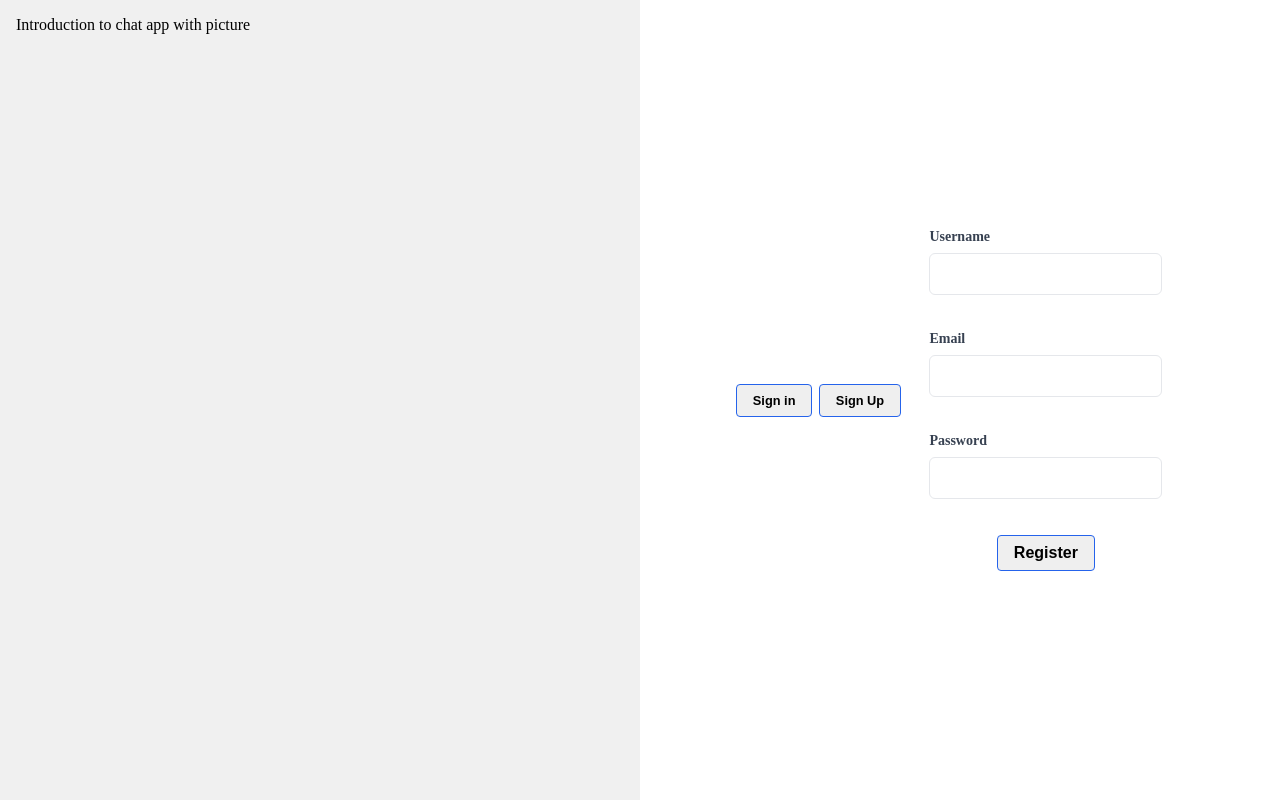
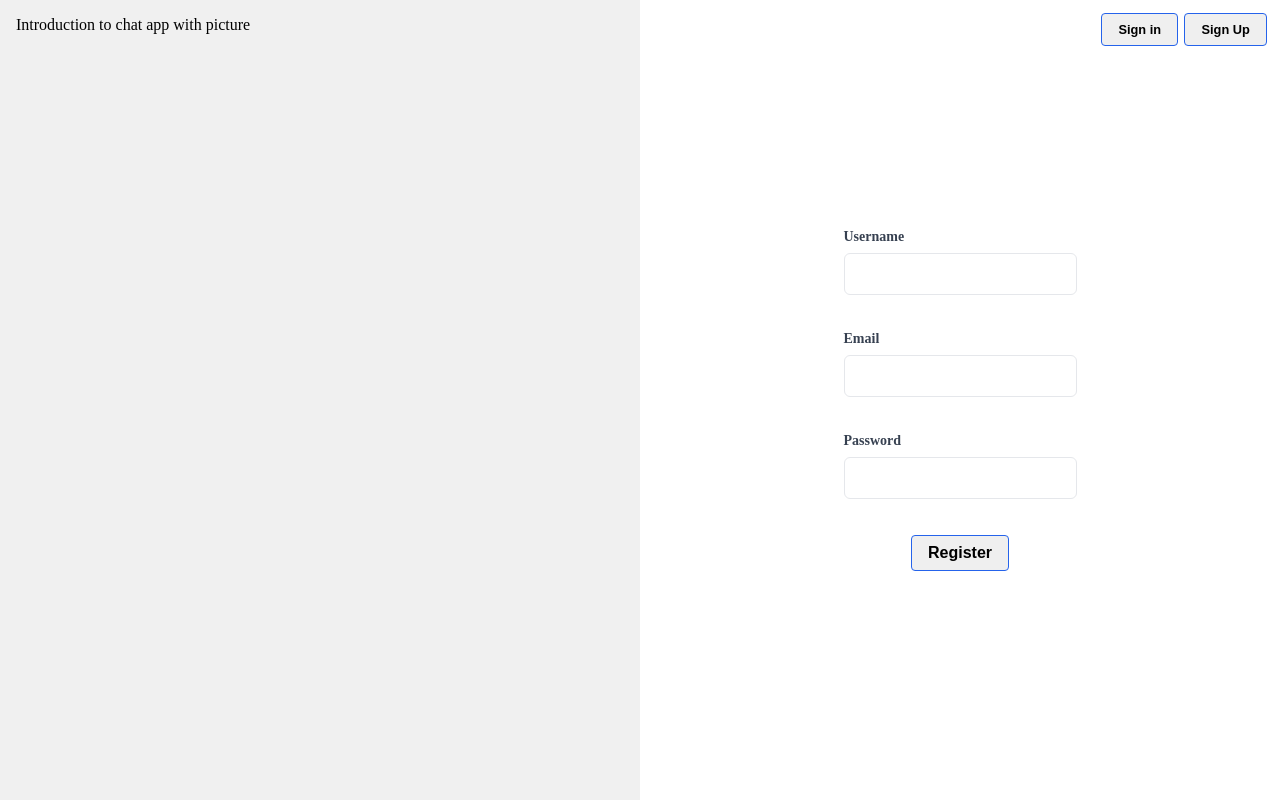
Before and after one commit to AgrisMag/fireside-chat, a React (Vite) app: page /signup in a window 1280 px wide. Built offline with nearby package versions, Linux system fonts and the light colour scheme.

Commit message:
styling landing page

```diff
--- a/src/pages/LandingPage.tsx
+++ b/src/pages/LandingPage.tsx
@@ -23,22 +23,14 @@ export const LandingPage = ({ children }: LandingPageProps) => {
         {/* Add styling, background image, or animation here */}
       </AboutSection>
       <ActionSection>
-        <div>
-          <Button
-            // className="px-3 py-1 m-2 bg-gray-300 hover:bg-gray-400 text-gray-700 rounded-sm shadow-sm focus:outline-none focus:ring-2 focus:ring-gray-300 focus:ring-opacity-50"
-            onClick={handleNavigate}
-            name=""
-          >
+        <ButtonWrapper>
+          <Button onClick={handleNavigate} name="">
             Sign in
           </Button>
-          <Button
-            // className="px-3 py-1 m-2 bg-gray-300 hover:bg-gray-400 text-gray-700 rounded-sm shadow-sm focus:outline-none focus:ring-2 focus:ring-gray-300 focus:ring-opacity-50"
-            onClick={handleNavigate}
-            name="signup"
-          >
+          <Button onClick={handleNavigate} name="signup">
             Sign Up
           </Button>
-        </div>
+        </ButtonWrapper>
         {/* Second half content */}
         {children}
         {/* Add links to register and sign-in pages here */}
@@ -60,9 +52,16 @@ const AboutSection = styled("div")({
 
 const ActionSection = styled("div")({
   display: "flex",
+  flexDirection: "column",
   justifyContent: "center",
   alignItems: "center",
   padding: "1rem",
+});
+
+const ButtonWrapper = styled("div")({
+  position: "absolute",
+  top: "10px",
+  right: "10px",
 });
 
 const Button = styled("button")({
```
